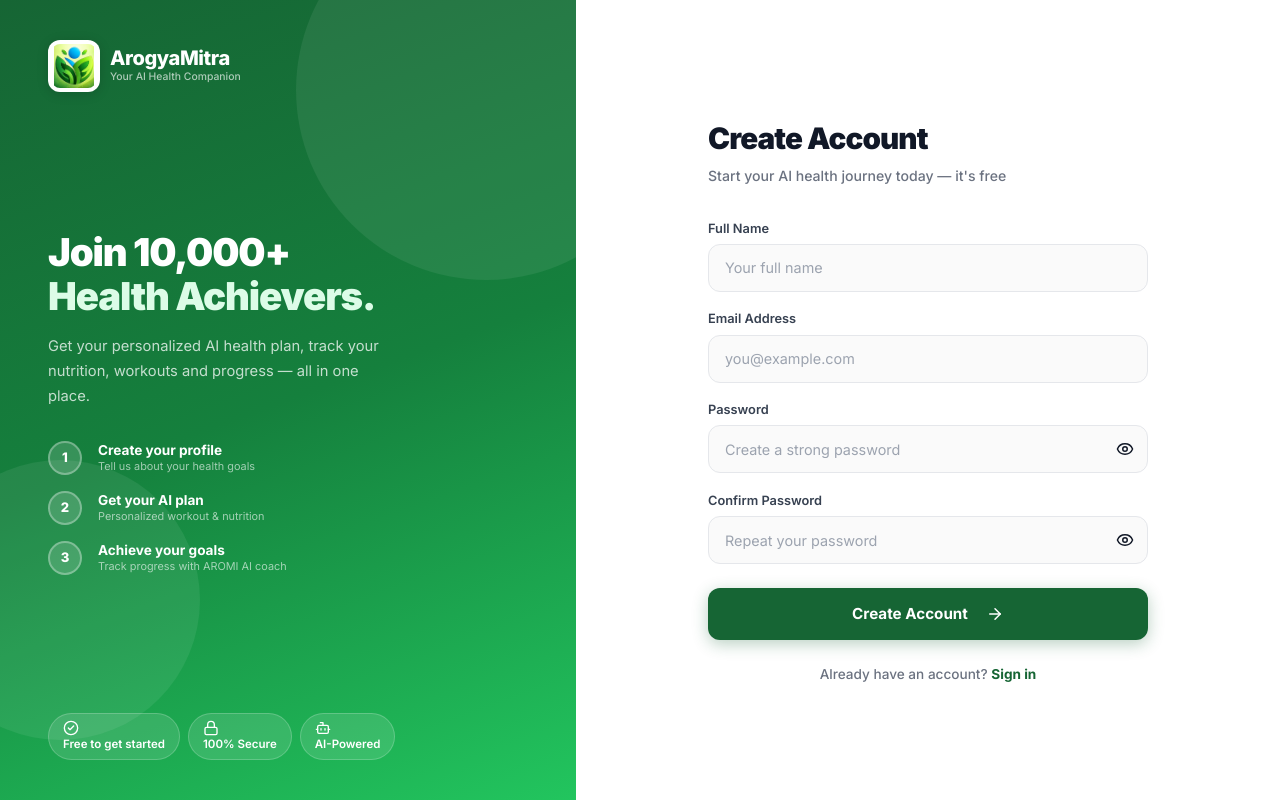
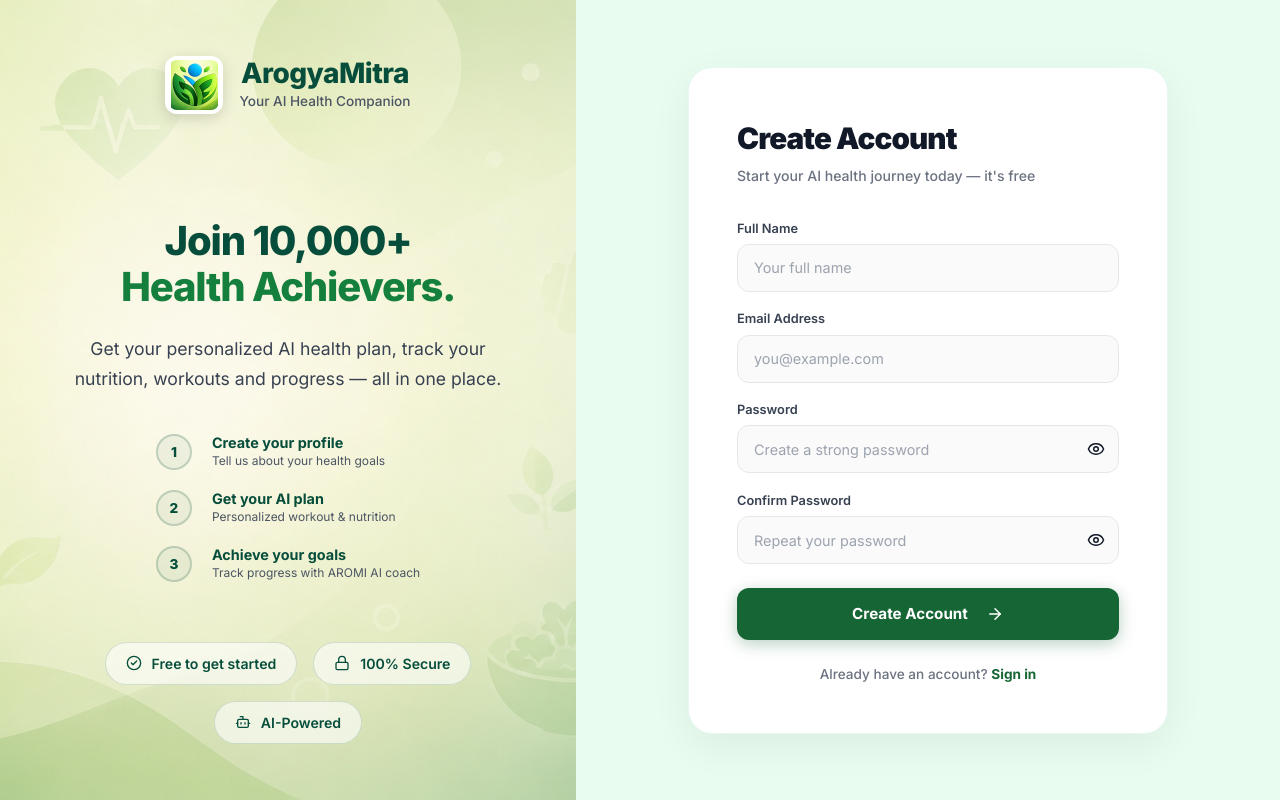
Before and after one commit to shahrozebaig/ArogyaMitra, a React (Create React App) app in the folder frontend/: page /register in a window 1280 px wide. Built offline with nearby package versions, Linux system fonts and the light colour scheme; no server answers.

Commit message:
Changed UIUX

```diff
--- a/frontend/src/pages/AuthPages.css
+++ b/frontend/src/pages/AuthPages.css
@@ -19,12 +19,17 @@
   display: none;
   width: 45%;
   flex-shrink: 0;
-  background: linear-gradient(160deg, #166534 0%, #15803d 50%, #22c55e 100%);
+  background: url('../../public/Back.png');
+
+  background-size: cover;
+  background-position: center;
   flex-direction: column;
-  justify-content: space-between;
-  padding: 2.5rem 3rem;
+  justify-content: center; /* Center the middle content */
+  align-items: center;
+  padding: 4rem;
   position: relative;
   overflow: hidden;
+  text-align: center;
 }
 
 @media (min-width: 1024px) {
@@ -33,85 +38,76 @@
   }
 }
 
-.auth-left-blob {
-  position: absolute;
-  border-radius: 50%;
-  background: rgba(255, 255, 255, 0.07);
-  pointer-events: none;
-}
-
-.auth-left-blob-1 {
-  width: 380px;
-  height: 380px;
-  top: -100px;
-  right: -100px;
-}
-
-.auth-left-blob-2 {
-  width: 280px;
-  height: 280px;
-  bottom: 60px;
-  left: -80px;
-}
-
 .auth-left-logo {
   display: flex;
+  flex-direction: row; /* Side-by-side */
   align-items: center;
-  gap: 10px;
+  justify-content: center;
+  gap: 16px;
   text-decoration: none;
-  position: relative;
+  position: absolute; /* Pin to top */
+  top: 3.5rem;
+  left: 0;
+  right: 0;
   z-index: 2;
 }
 
 .auth-left-logo-img {
-  width: 52px;
-  height: 52px;
+  width: 58px;
+  height: 58px;
   object-fit: contain;
   background: #ffffff;
   border-radius: 14px;
   padding: 5px;
-  box-shadow: 0 2px 12px rgba(0, 0, 0, 0.15);
+  box-shadow: 0 4px 15px rgba(0, 0, 0, 0.15);
 }
 
 .auth-left-logo-name {
-  font-size: 1.25rem;
+  font-size: 1.75rem; /* Larger for side-by-side */
   font-weight: 800;
-  color: #fff;
-  line-height: 1.1;
+  color: #064e3b; /* Deep forest green */
+  line-height: 1;
   letter-spacing: -0.02em;
 }
 
 .auth-left-logo-sub {
-  font-size: 0.65rem;
-  color: rgba(255, 255, 255, 0.65);
+  font-size: 0.85rem;
+  color: #4b5563; /* Dark grey */
   font-weight: 500;
+  margin-top: 4px;
 }
+
 
 .auth-left-content {
   position: relative;
   z-index: 2;
+  display: flex;
+  flex-direction: column;
+  align-items: center;
 }
 
 .auth-left-title {
-  font-size: clamp(2rem, 3vw, 3rem);
-  font-weight: 900;
-  color: #fff;
+  font-size: 2.5rem; /* Large enough to cover layout */
+  font-weight: 800;
+  color: #064e3b; /* Deep forest green */
   line-height: 1.15;
   letter-spacing: -0.03em;
-  margin-bottom: 1rem;
+  margin-bottom: 0.5rem;
 }
 
 .auth-left-title-green {
-  color: #dcfce7;
+  color: #15803d; /* Darker green for contrast */
 }
 
 .auth-left-desc {
-  font-size: 0.92rem;
-  color: rgba(255, 255, 255, 0.75);
+  font-size: 1.1rem;
+  color: #374151; /* Dark grey */
   line-height: 1.7;
-  max-width: 340px;
-  margin-bottom: 2rem;
+  max-width: 440px;
+  margin-top: 1rem;
+  margin-bottom: 0;
 }
+
 
 .auth-stats {
   display: flex;
@@ -148,23 +144,27 @@
 .auth-steps {
   display: flex;
   flex-direction: column;
-  gap: 1rem;
+  gap: 1.25rem;
+  margin: 2.5rem auto 0;
+  width: fit-content;
+  text-align: left;
 }
+
 
 .auth-step {
   display: flex;
   align-items: center;
-  gap: 1rem;
+  gap: 1.25rem;
 }
 
 .auth-step-num {
-  width: 34px;
-  height: 34px;
+  width: 36px;
+  height: 36px;
   border-radius: 50%;
-  background: rgba(255, 255, 255, 0.15);
-  border: 2px solid rgba(255, 255, 255, 0.3);
-  color: #fff;
-  font-size: 0.82rem;
+  background: rgba(6, 78, 59, 0.05);
+  border: 2px solid rgba(6, 78, 59, 0.2);
+  color: #064e3b;
+  font-size: 0.85rem;
   font-weight: 800;
   display: flex;
   align-items: center;
@@ -173,56 +173,111 @@
 }
 
 .auth-step-title {
-  font-size: 0.85rem;
+  font-size: 0.9rem;
   font-weight: 700;
-  color: #fff;
+  color: #064e3b;
   line-height: 1.2;
 }
 
 .auth-step-sub {
-  font-size: 0.68rem;
-  color: rgba(255, 255, 255, 0.6);
+  font-size: 0.75rem;
+  color: #4b5563;
 }
 
 .auth-left-footer {
   display: flex;
-  gap: 8px;
+  gap: 16px;
   flex-wrap: wrap;
-  position: relative;
+  justify-content: center;
+  position: absolute;
+  bottom: 3.5rem;
+  width: 100%;
+  padding: 0 2rem;
   z-index: 2;
 }
 
 .auth-feature-pill {
-  background: rgba(255, 255, 255, 0.12);
-  border: 1px solid rgba(255, 255, 255, 0.2);
-  color: #fff;
-  font-size: 0.72rem;
+  background: rgba(255, 255, 255, 0.6);
+  border: 1px solid rgba(6, 78, 59, 0.15);
+  color: #064e3b;
+  font-size: 0.88rem;
   font-weight: 600;
-  padding: 6px 14px;
+  padding: 10px 20px;
   border-radius: 100px;
+  display: flex;
+  align-items: center;
+  gap: 10px;
+  backdrop-filter: blur(4px);
 }
+
+
 
 .auth-right {
   flex: 1;
   display: flex;
   align-items: center;
   justify-content: center;
-  background: #fff;
+  background: #e8fcf0; /* Light green matching navbar */
   padding: 2rem 1.5rem;
   overflow-y: auto;
 }
 
+
 .auth-form-card {
   width: 100%;
-  max-width: 440px;
+  max-width: 480px;
+  background: #ffffff;
+  padding: 3rem;
+  border-radius: 24px;
+  box-shadow: 0 12px 40px rgba(0, 0, 0, 0.06);
+  border: 1px solid rgba(16, 185, 129, 0.1);
 }
+
+.auth-back-btn {
+  display: inline-flex;
+  align-items: center;
+  gap: 6px;
+  color: #15803d;
+  background: #e8fcf0;
+  text-decoration: none;
+  font-size: 0.85rem;
+  font-weight: 600;
+  margin-bottom: 2rem;
+  padding: 8px 16px;
+  border-radius: 100px; /* Round sides */
+  transition: all 0.2s ease;
+}
+
+.auth-back-btn:hover {
+  background: #dcfce7;
+  color: #166534;
+}
+
+
+
+@media (max-width: 640px) {
+  .auth-form-card {
+    padding: 2rem 1.5rem;
+  }
+}
+
 
 .auth-mobile-logo {
   display: flex;
+  flex-direction: column;
   align-items: center;
   gap: 8px;
   text-decoration: none;
-  margin-bottom: 2rem;
+  margin-bottom: 1.5rem;
+  text-align: center;
+}
+
+.auth-mobile-logo-name {
+  font-size: 1.25rem;
+  font-weight: 800;
+  color: #166534;
+  line-height: 1.1;
+  letter-spacing: -0.02em;
 }
 
 @media (min-width: 1024px) {
```
